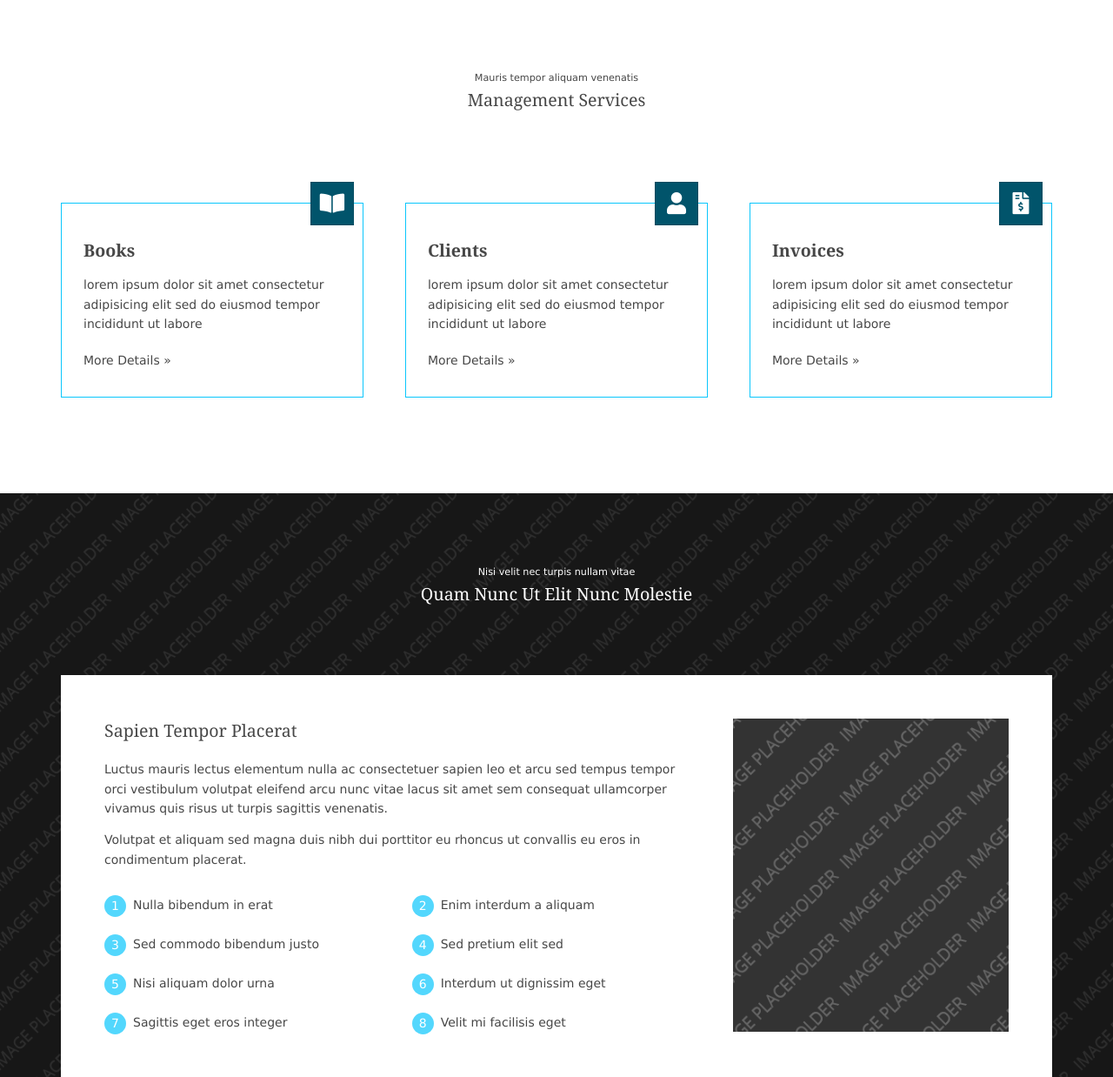
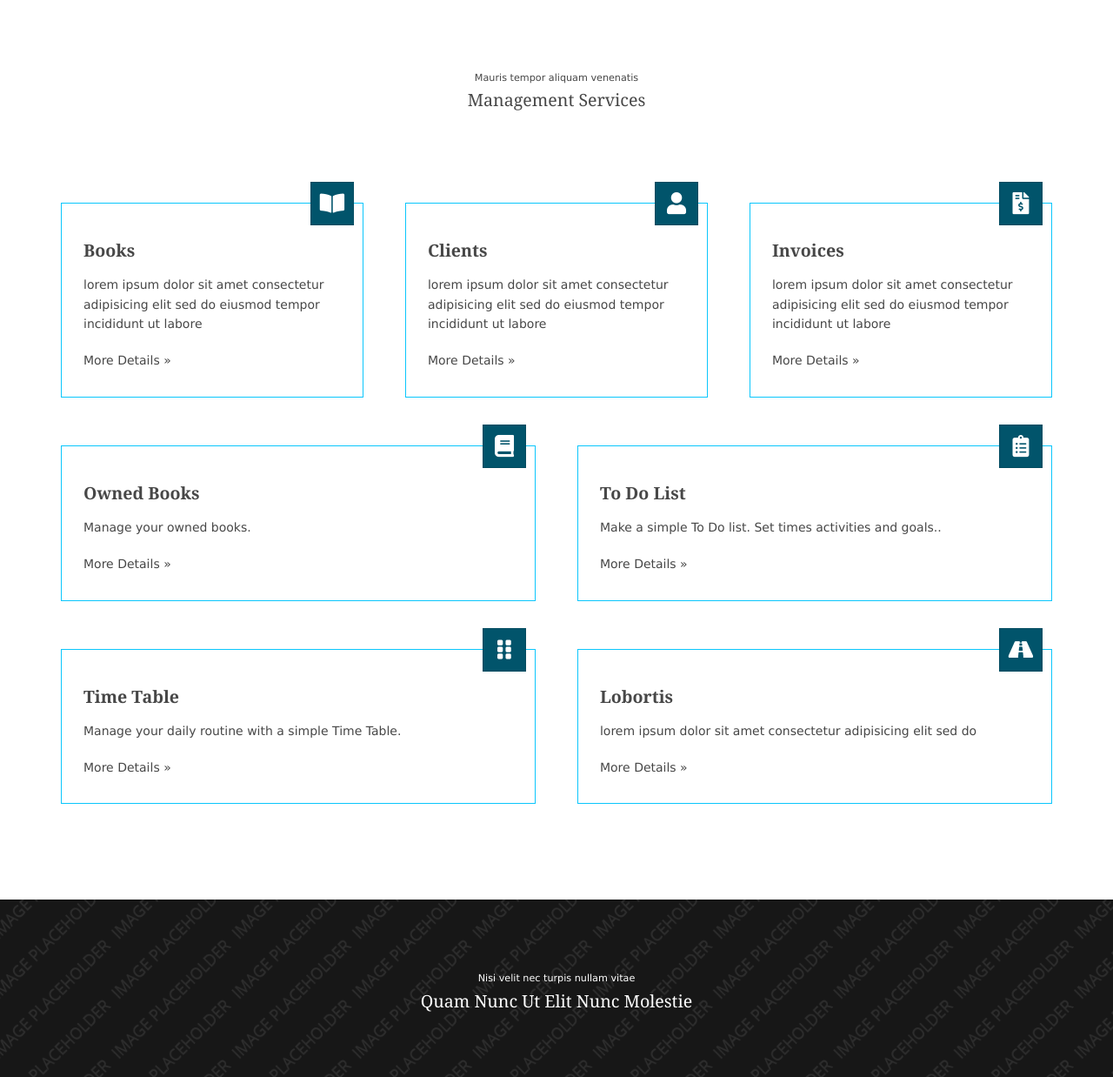
Before and after one commit to messina8/Entrega1Messina, a Django app: page / in a window 1280 px wide. Shown: the part 933-2171 px from the top of the page at 87% size. Run offline with Django 4.2, Linux system fonts and the light colour scheme.

Commit message:
Added HTML code for new functionalities, methods in views.py for the new pages.

```diff
--- a/Biblioteca/views.py
+++ b/Biblioteca/views.py
@@ -86,3 +86,19 @@
     else:
         message = "No data to search"
     return render(request, 'biblioteca/clientsearch.html', {'message': message})
+
+
+def owned_books(request):
+    pass
+
+
+def to_do(request):
+    pass
+
+
+def time_table(request):
+    pass
+
+
+def user_chat(request):
+    pass
--- a/templates/home.html
+++ b/templates/home.html
@@ -120,8 +120,8 @@
         <p class="nospace font-xs">Mauris tempor aliquam venenatis</p>
         <h6 class="heading">Management Services</h6>
       </div>
-      <ul class="nospace group grid-3">
-        <li class="one_third">
+      <ul class="nospace group grid-2">
+        <li class="one_third first">
           <article><a href="{% url 'Books' %}"><i class="fas fa-book-open"></i></a>
             <h6 class="heading">Books</h6>
             <p>{% lorem 15 w %}</p>
@@ -142,27 +142,34 @@
             <footer><a href="#">More Details &raquo;</a></footer>
           </article>
         </li>
-{#        <li class="one_third">#}
-{#          <article><a href="#"><i class="fas fa-crow"></i></a>#}
-{#            <h6 class="heading">Ultricies</h6>#}
-{#            <p>Tincidunt metus nunc ornare mi at nibh ut ante est imperdiet dignissim eleifend sit amet lacinia tempor justo.</p>#}
-{#            <footer><a href="#">More Details &raquo;</a></footer>#}
-{#          </article>#}
-{#        </li>#}
-{#        <li class="one_third">#}
-{#          <article><a href="#"><i class="fas fa-dolly-flatbed"></i></a>#}
-{#            <h6 class="heading">Vestibulum</h6>#}
-{#            <p>Pellentesque malesuada sed et nulla sit amet nisi scelerisque consectetuer vivamus odio donec metus libero semper.</p>#}
-{#            <footer><a href="#">More Details &raquo;</a></footer>#}
-{#          </article>#}
-{#        </li>#}
-{#        <li class="one_third">#}
-{#          <article><a href="#"><i class="fas fa-road"></i></a>#}
-{#            <h6 class="heading">Lobortis</h6>#}
-{#            <p>Quis suscipit ut aliquam a metus ut interdum risus id luctus consectetuer velit neque ornare quam at ornare.</p>#}
-{#            <footer><a href="#">More Details &raquo;</a></footer>#}
-{#          </article>#}
-{#        </li>#}
+        <li class="one_half first">
+          <article><a href="#"><i class="fas fa-book"></i></a>
+            <h6 class="heading">Owned Books</h6>
+            <p>Manage your owned books.</p>
+            <footer><a href="#">More Details &raquo;</a></footer>
+          </article>
+        </li>
+        <li class="one_half">
+          <article><a href="#"><i class="fas fa-clipboard-list"></i></a>
+            <h6 class="heading">To Do List</h6>
+            <p>Make a simple To Do list. Set times activities and goals..</p>
+            <footer><a href="#">More Details &raquo;</a></footer>
+          </article>
+        </li>
+        <li class="one_half first">
+          <article><a href="#"><i class="fas fa-grip-vertical"></i></a>
+            <h6 class="heading">Time Table</h6>
+            <p>Manage your daily routine with a simple Time Table.</p>
+            <footer><a href="#">More Details &raquo;</a></footer>
+          </article>
+        </li>
+          <li class="one_half">
+          <article><a href="#"><i class="fas fa-road"></i></a>
+            <h6 class="heading">Lobortis</h6>
+            <p>{% lorem 10 w %}</p>
+            <footer><a href="#">More Details &raquo;</a></footer>
+          </article>
+        </li>
       </ul>
     </section>
     <!-- ################################################################################################ -->
```
Also changed, not shown: readme.md.
